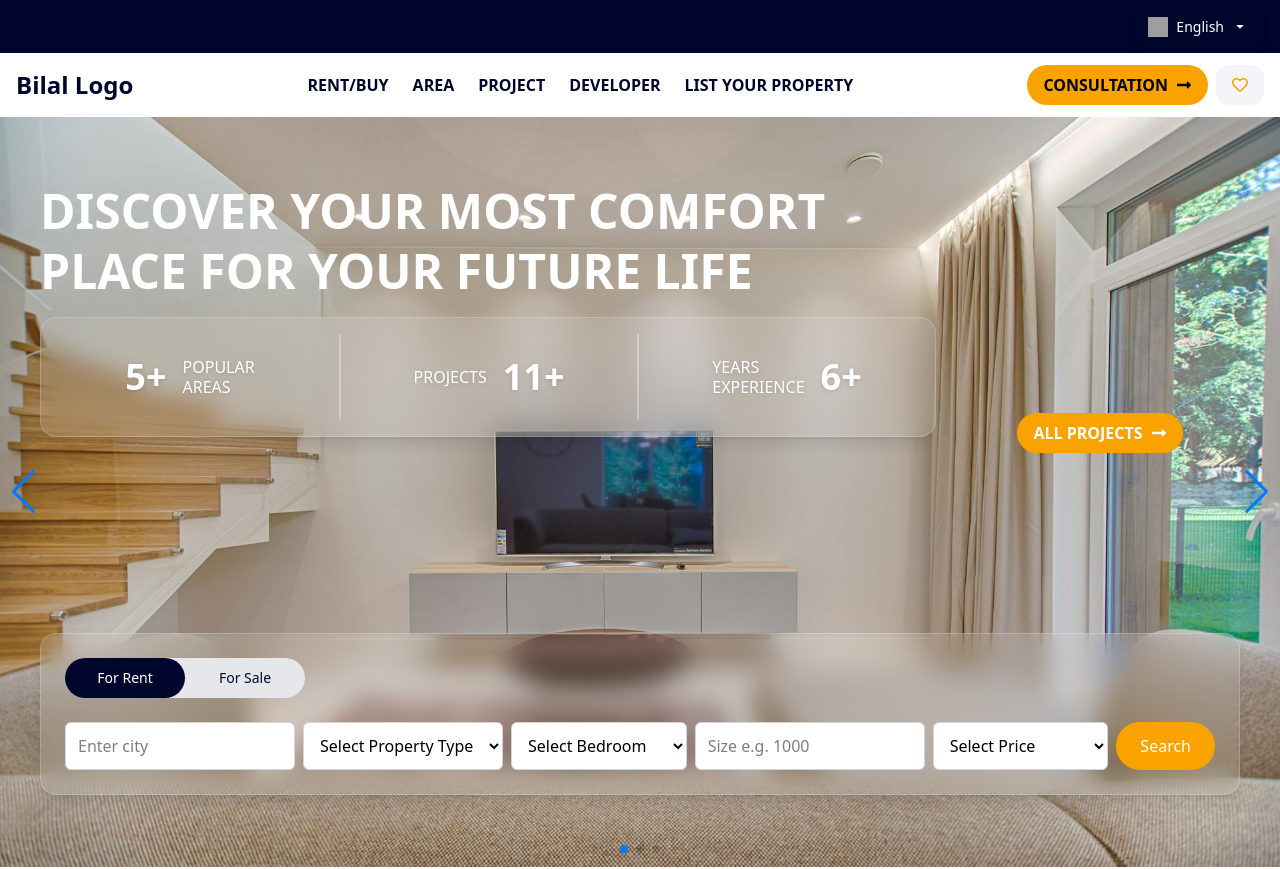
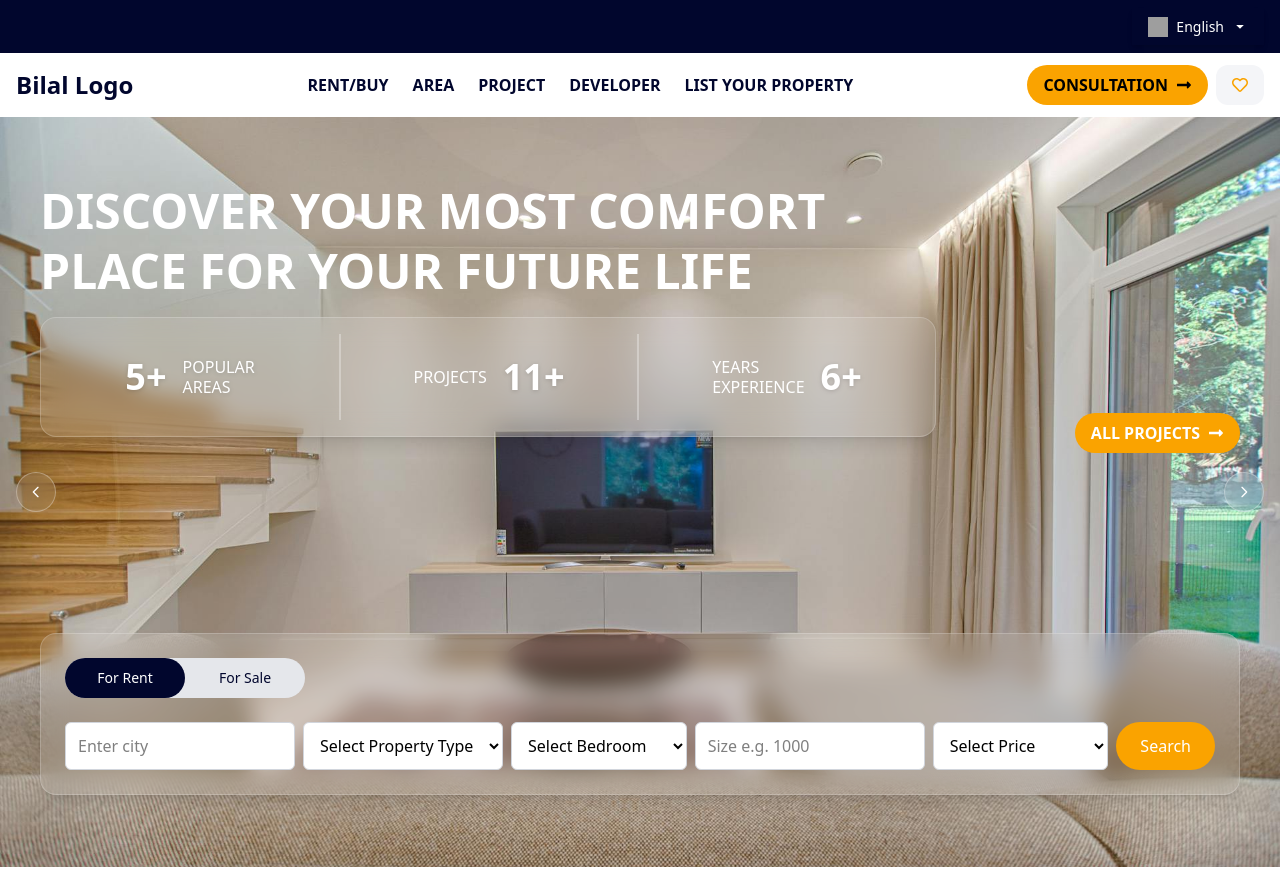
Before and after one commit to bilalshafqat42/psi-landing-page, a React (Create React App) app: page / in a window 1280 px wide. Shown: the top 869 px of the page. Built offline with nearby package versions, Linux system fonts and the light colour scheme; grey boxes are pictures that could not be loaded.

Commit message:
new updates

```diff
--- a/src/components/HeroBanner.jsx
+++ b/src/components/HeroBanner.jsx
@@ -1,24 +1,63 @@
 import React from "react";
 import { Swiper, SwiperSlide } from "swiper/react";
-import { Navigation, Pagination } from "swiper/modules";
+import { Navigation } from "swiper/modules";
 import "swiper/css";
 import "swiper/css/navigation";
-import "swiper/css/pagination";
+
 import slides from "../constants/slides";
-
 import PropertySearchForm from "./PropertySearchForm";
 import { FaLongArrowAltRight } from "react-icons/fa";
 
 const HeroBanner = () => {
   return (
-    <section className="w-full">
+    <section className="w-full relative">
+      {/* Custom Navigation Buttons */}
+      <div className="hidden md:block">
+        <div className="absolute top-1/2 left-4 z-20 transform -translate-y-1/2">
+          <button className="hero-prev bg-white/10 backdrop-blur-md border border-white/30 text-white w-10 h-10 rounded-full flex items-center justify-center hover:bg-white/20 transition">
+            <svg
+              className="w-4 h-4"
+              fill="none"
+              stroke="currentColor"
+              strokeWidth="2"
+              viewBox="0 0 24 24"
+            >
+              <path
+                strokeLinecap="round"
+                strokeLinejoin="round"
+                d="M15 19l-7-7 7-7"
+              />
+            </svg>
+          </button>
+        </div>
+        <div className="absolute top-1/2 right-4 z-20 transform -translate-y-1/2">
+          <button className="hero-next bg-white/10 backdrop-blur-md border border-white/30 text-white w-10 h-10 rounded-full flex items-center justify-center hover:bg-white/20 transition">
+            <svg
+              className="w-4 h-4"
+              fill="none"
+              stroke="currentColor"
+              strokeWidth="2"
+              viewBox="0 0 24 24"
+            >
+              <path
+                strokeLinecap="round"
+                strokeLinejoin="round"
+                d="M9 5l7 7-7 7"
+              />
+            </svg>
+          </button>
+        </div>
+      </div>
+
       <Swiper
-        modules={[Navigation, Pagination]}
-        navigation
-        pagination={{ clickable: true }}
+        modules={[Navigation]}
+        navigation={{
+          nextEl: ".hero-next",
+          prevEl: ".hero-prev",
+        }}
+        loop
+        slidesPerView={1}
         spaceBetween={0}
-        slidesPerView={1}
-        loop
         className="w-full"
       >
         {slides.map((slide, index) => (
@@ -39,28 +78,28 @@ const HeroBanner = () => {
                       {slide.title}
                     </h1>
 
-                    {/* Glassmorphism Stats */}
+                    {/* Stats Box (only on desktop) */}
                     <div className="hidden md:grid grid-cols-2 lg:grid-cols-3 text-center my-4 py-4 w-full rounded-2xl bg-white/10 backdrop-blur-md border border-white/20 shadow-lg max-w-4xl h-30">
-                      <div className="flex flex-row justify-center items-center px-4 py-px w-full text-center gap-4">
+                      <div className="flex flex-row justify-center items-center px-4 gap-4">
                         <p className="font-bold text-lg md:text-4xl text-white drop-shadow-sm uppercase">
                           5+
                         </p>
-                        <p className="text-white drop-shadow-sm text-l text-left font-medium leading-tight">
+                        <p className="text-white drop-shadow-sm text-left font-medium leading-tight">
                           POPULAR
                           <br />
                           AREAS
                         </p>
                       </div>
-                      <div className="flex flex-row justify-center items-center px-4 py-px w-full text-center border-l-2 border-white/30 gap-4">
-                        <p className="text-white drop-shadow-sm text-l text-left font-medium leading-tight">
+                      <div className="flex flex-row justify-center items-center px-4 border-l-2 border-white/30 gap-4">
+                        <p className="text-white text-left font-medium leading-tight">
                           PROJECTS
                         </p>
                         <p className="font-bold text-lg md:text-4xl text-white drop-shadow-sm uppercase">
                           11+
                         </p>
                       </div>
-                      <div className="flex flex-row justify-center items-center px-4 py-px w-full text-center col-span-2 lg:col-span-1 lg:border-l-2 border-white/30 gap-4">
-                        <p className="text-white drop-shadow-sm text-l text-left font-medium leading-tight">
+                      <div className="flex flex-row justify-center items-center px-4 col-span-2 lg:col-span-1 lg:border-l-2 border-white/30 gap-4">
+                        <p className="text-white text-left font-medium leading-tight">
                           YEARS
                           <br />
                           EXPERIENCE
@@ -72,8 +111,8 @@ const HeroBanner = () => {
                     </div>
                   </div>
 
-                  {/* Button */}
-                  <div className="ml-auto mr-auto float-none md:flex-shrink-0">
+                  {/* CTA Button */}
+                  <div className="ml-auto mr-auto md:ml-0 md:mr-0 md:flex-shrink-0">
                     <button className="bg-[#faa300] font-semibold text-white px-4 py-2 rounded-3xl hover:bg-[#01062d] hover:text-[#faa300] transition">
                       <span className="flex justify-center items-center gap-2">
                         ALL PROJECTS <FaLongArrowAltRight />
@@ -82,7 +121,7 @@ const HeroBanner = () => {
                   </div>
                 </div>
 
-                {/* Bottom Form */}
+                {/* Search Form at Bottom */}
                 <div>
                   <PropertySearchForm />
                 </div>
--- a/src/components/OffPlanProject.jsx
+++ b/src/components/OffPlanProject.jsx
@@ -46,7 +46,7 @@ const OffPlanProject = () => {
   const nextRef = useRef(null);
 
   return (
-    <div className="max-w-7xl mx-auto py-6 px-4 relative">
+    <div className="max-w-7xl mx-auto py-6 px-0 relative md:px-4">
       {/* Navigation Buttons */}
       <div className="absolute top-15 left-0 z-20 flex justify-between w-full px-4 pointer-events-none">
         <button
```
